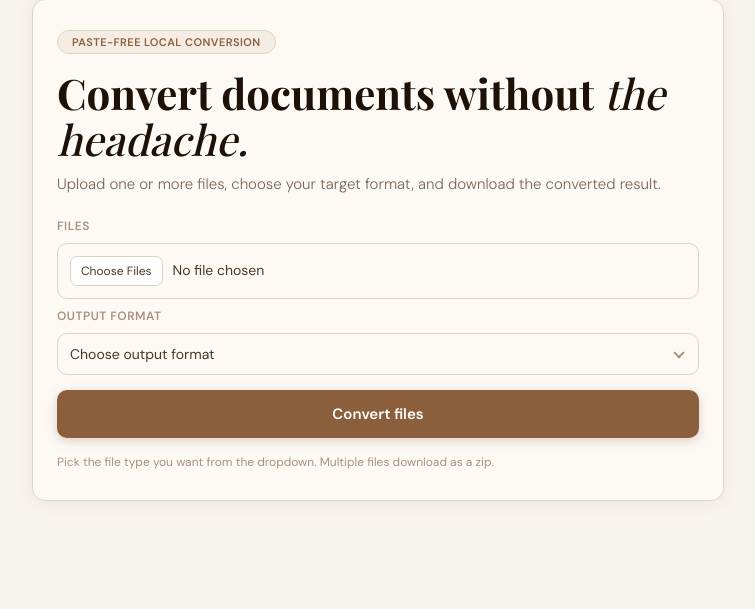
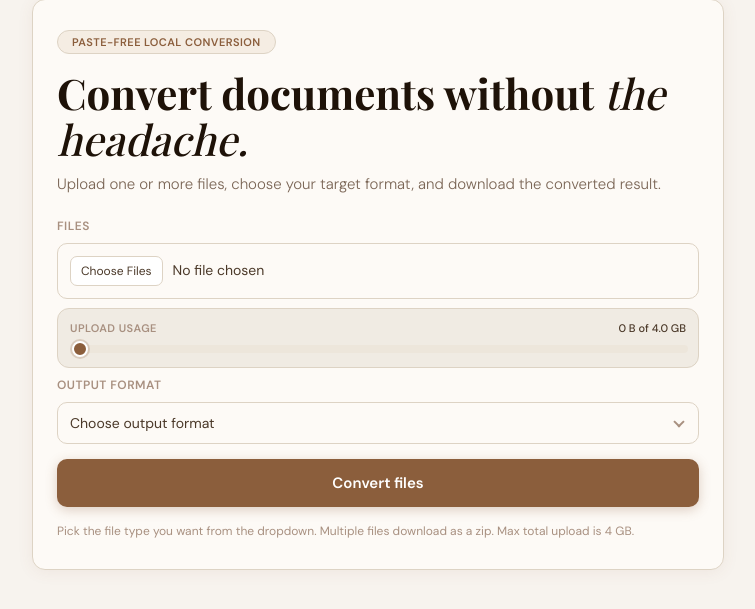
Before and after one commit to idkgng676767/SoffConvert, a Flask app: page / in a window 1280 px wide. Shown: the part 102-711 px from the top of the page, without its empty margins (262-1017 px from the left). Run offline with Flask 3, Linux system fonts and the light colour scheme; some libraries are stand-ins or nearby versions; some web fonts are replaced.

Commit message:
Raise upload limit and add usage slider
Agent-Logs-Url: https://github.com/idkgng676767/SoffConvert/sessions/24b943f3-8812-4845-8ed3-69ad9d5d3429

Co-authored-by: idkgng676767 <235560809+idkgng676767@users.noreply.github.com>

```diff
--- a/app.py
+++ b/app.py
@@ -7,10 +7,13 @@ import zipfile
 from pathlib import Path
 
 from flask import Flask, render_template, request, send_file
+from werkzeug.exceptions import RequestEntityTooLarge
 from werkzeug.utils import secure_filename
 
 app = Flask(__name__)
-app.config["MAX_CONTENT_LENGTH"] = 200 * 1024 * 1024
+MAX_TOTAL_UPLOAD_BYTES = 4 * 1024 * 1024 * 1024
+MAX_TOTAL_UPLOAD_LABEL = "4 GB"
+app.config["MAX_CONTENT_LENGTH"] = MAX_TOTAL_UPLOAD_BYTES
 
 COMMON_FORMATS = [
     "pdf",
@@ -95,6 +98,8 @@ def render_index(error: str | None = None, selected_format: str = ""):
         common_formats=COMMON_FORMATS,
         error=error,
         selected_format=normalized_selected,
+        upload_limit_bytes=MAX_TOTAL_UPLOAD_BYTES,
+        upload_limit_label=MAX_TOTAL_UPLOAD_LABEL,
     )
 
 
@@ -170,6 +175,13 @@ def convert():
     return response
 
 
+@app.errorhandler(RequestEntityTooLarge)
+def handle_request_entity_too_large(_: RequestEntityTooLarge):
+    return (
+        render_index(error=f"Upload too large. Max total upload size is {MAX_TOTAL_UPLOAD_LABEL}."),
+        413,
+    )
+
+
 if __name__ == "__main__":
     app.run(host="0.0.0.0", port=5000, debug=False)
-    app.config['MAX_CONTENT_LENGTH'] = 100 * 1024 * 1024  # 100MB limit
--- a/static/styles.css
+++ b/static/styles.css
@@ -161,6 +161,86 @@ select {
   transition: border-color 0.15s, box-shadow 0.15s, opacity 0.12s;
 }
 
+.upload-meter {
+  display: grid;
+  gap: 8px;
+  padding: 12px;
+  border-radius: 12px;
+  border: 1px solid var(--border);
+  background: var(--paper-dark);
+}
+
+.upload-meter-header {
+  display: flex;
+  justify-content: space-between;
+  gap: 8px;
+  font-family: "DM Sans", sans-serif;
+  font-size: 11px;
+  font-weight: 600;
+  text-transform: uppercase;
+  letter-spacing: 0.04em;
+  color: var(--ink-faint);
+}
+
+.upload-meter-value {
+  font-weight: 500;
+  text-transform: none;
+  letter-spacing: 0;
+  color: var(--ink-mid);
+}
+
+.upload-meter.is-over .upload-meter-value {
+  color: var(--red);
+}
+
+.upload-range {
+  --range-percent: 0%;
+  --range-color: var(--toffee);
+  appearance: none;
+  width: 100%;
+  height: 8px;
+  border-radius: 999px;
+  background: linear-gradient(
+    90deg,
+    var(--range-color) var(--range-percent),
+    var(--border-light) var(--range-percent)
+  );
+}
+
+.upload-range:disabled {
+  opacity: 1;
+}
+
+.upload-range::-webkit-slider-thumb {
+  appearance: none;
+  width: 16px;
+  height: 16px;
+  border-radius: 50%;
+  background: var(--range-color);
+  border: 2px solid #fff;
+  box-shadow: 0 0 0 2px rgba(139, 94, 60, 0.22);
+}
+
+.upload-range::-moz-range-track {
+  height: 8px;
+  border-radius: 999px;
+  background: linear-gradient(
+    90deg,
+    var(--range-color) var(--range-percent),
+    var(--border-light) var(--range-percent)
+  );
+  border: none;
+}
+
+.upload-range::-moz-range-thumb {
+  width: 16px;
+  height: 16px;
+  border-radius: 50%;
+  background: var(--range-color);
+  border: 2px solid #fff;
+  box-shadow: 0 0 0 2px rgba(139, 94, 60, 0.22);
+}
+
 select {
   appearance: none;
   -webkit-appearance: none;
--- a/templates/index.html
+++ b/templates/index.html
@@ -32,6 +32,27 @@
           <label for="file">Files</label>
           <input id="file" name="file" type="file" required multiple />
 
+          <div class="upload-meter" data-max-bytes="{{ upload_limit_bytes }}">
+            <div class="upload-meter-header">
+              <span>Upload usage</span>
+              <span class="upload-meter-value" id="upload-usage">0 of {{ upload_limit_label }}</span>
+            </div>
+            <input
+              class="upload-range"
+              id="upload-range"
+              type="range"
+              min="0"
+              max="100"
+              value="0"
+              step="0.1"
+              aria-label="Upload usage"
+              aria-valuemin="0"
+              aria-valuemax="100"
+              aria-valuenow="0"
+              disabled
+            />
+          </div>
+
           <label for="target_format">Output format</label>
           <div class="select-wrap">
             <select id="target_format" name="target_format" required>
@@ -46,9 +67,53 @@
         </form>
 
         <p class="hint">
-          Pick the file type you want from the dropdown. Multiple files download as a zip.
+          Pick the file type you want from the dropdown. Multiple files download as a zip. Max total upload
+          is {{ upload_limit_label }}.
         </p>
       </section>
     </main>
+
+    <script>
+      const uploadInput = document.getElementById("file");
+      const uploadMeter = document.querySelector(".upload-meter");
+      const uploadRange = document.getElementById("upload-range");
+      const uploadUsage = document.getElementById("upload-usage");
+      const maxBytes = Number(uploadMeter?.dataset.maxBytes || 0);
+
+      const formatBytes = (bytes) => {
+        if (!Number.isFinite(bytes) || bytes <= 0) {
+          return "0 B";
+        }
+        const units = ["B", "KB", "MB", "GB", "TB"];
+        let value = bytes;
+        let index = 0;
+        while (value >= 1024 && index < units.length - 1) {
+          value /= 1024;
+          index += 1;
+        }
+        return `${value.toFixed(value >= 10 || index === 0 ? 0 : 1)} ${units[index]}`;
+      };
+
+      const updateUploadMeter = () => {
+        if (!uploadInput || !uploadRange || !uploadUsage || !uploadMeter) {
+          return;
+        }
+        let totalBytes = 0;
+        for (const file of uploadInput.files) {
+          totalBytes += file.size || 0;
+        }
+        const percent = maxBytes ? Math.min((totalBytes / maxBytes) * 100, 100) : 0;
+        uploadRange.value = percent.toFixed(1);
+        uploadRange.setAttribute("aria-valuenow", percent.toFixed(1));
+        uploadRange.setAttribute("aria-valuetext", `${formatBytes(totalBytes)} of ${formatBytes(maxBytes)}`);
+        uploadRange.style.setProperty("--range-percent", `${percent}%`);
+        uploadRange.style.setProperty("--range-color", totalBytes > maxBytes ? "var(--red)" : "var(--toffee)");
+        uploadMeter.classList.toggle("is-over", totalBytes > maxBytes);
+        uploadUsage.textContent = `${formatBytes(totalBytes)} of ${formatBytes(maxBytes)}`;
+      };
+
+      uploadInput?.addEventListener("change", updateUploadMeter);
+      updateUploadMeter();
+    </script>
   </body>
 </html>
```
Also changed, not shown: README.md.
